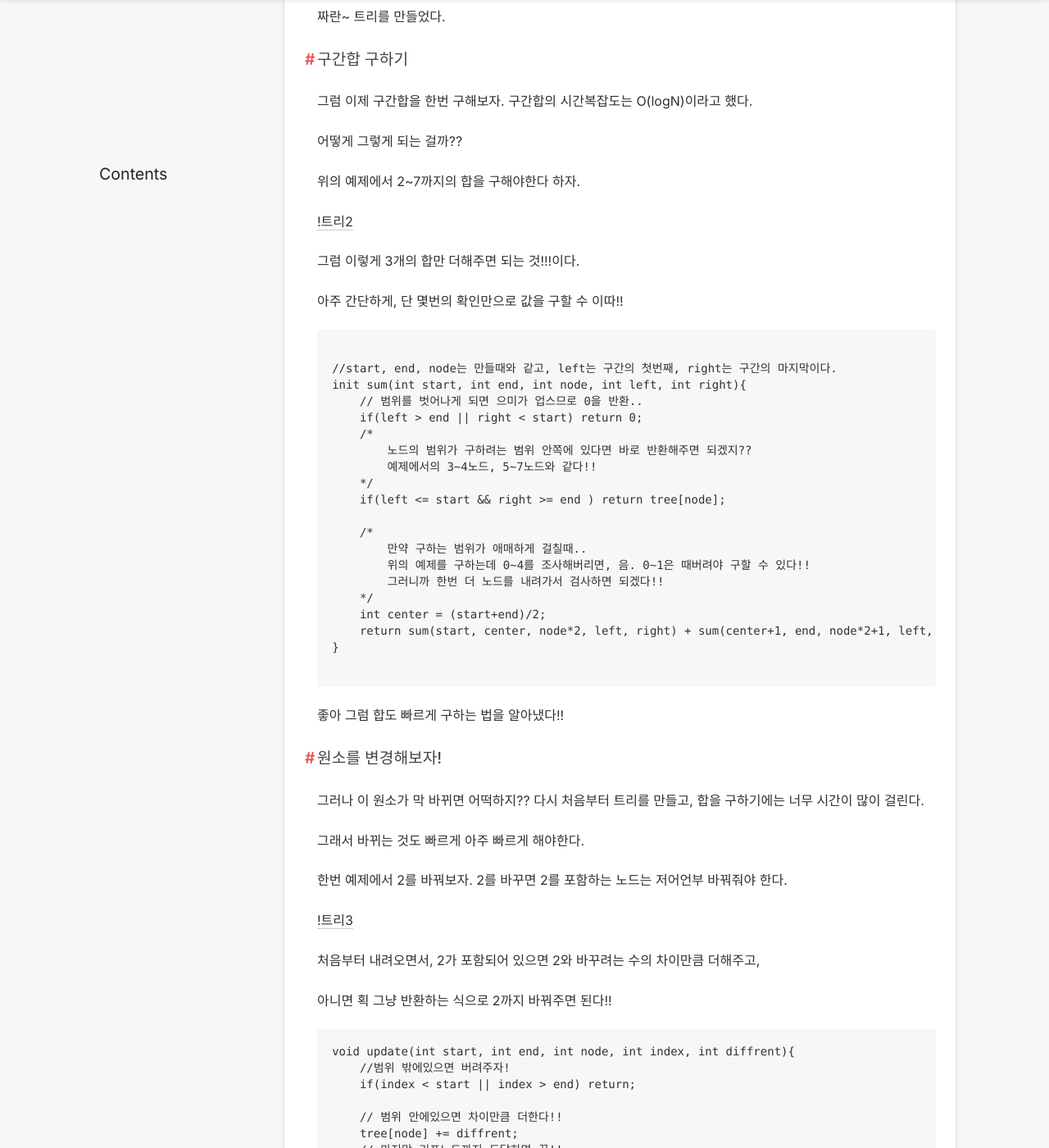
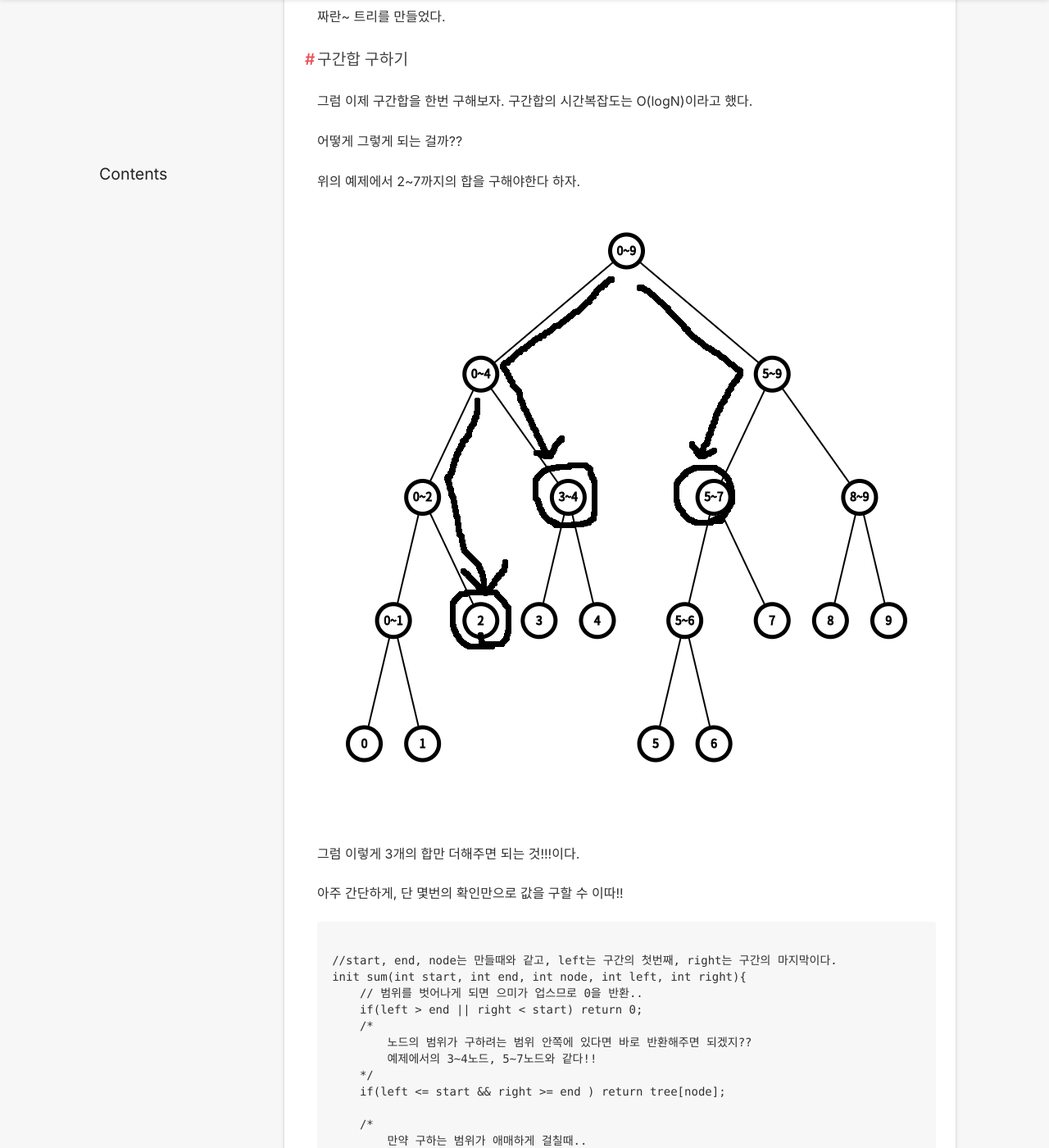
Before and after one commit to bini59/bini59.github.io, a Jekyll site: the page built from _posts/Datastructure/2021-03-27-segmentTree-1.md, in a window 1280 px wide and 1400 px high, scrolled down 2910 px. Shown: the whole window at 82% size. Built offline with Jekyll 4.4.1, drawn with Linux system fonts in a browser that asks for light colours; nearby versions of some CDN libraries; comment, search, counter and statistics services are not loaded.

Commit message:
Chore : Typo

```diff
--- a/_posts/Datastructure/2021-03-27-segmentTree-1.md
+++ b/_posts/Datastructure/2021-03-27-segmentTree-1.md
@@ -109,7 +109,7 @@ int init(int start, int end, int node){
 
 위의 예제에서 2~7까지의 합을 구해야한다 하자.
 
-[!트리2](/style/image/segementTree-2.png)
+![트리](/style/image/segmentTree-2.png)
 
 그럼 이렇게 3개의 합만 더해주면 되는 것!!!이다.
 
@@ -150,7 +150,7 @@ init sum(int start, int end, int node, int left, int right){
 한번 예제에서 2를 바꿔보자.
 2를 바꾸면 2를 포함하는 노드는 저어언부 바꿔줘야 한다.
 
-[!트리3](/style/image/segmentTree-3.png)
+![트리](/style/image/segmentTree-3.png)
 
 처음부터 내려오면서, 2가 포함되어 있으면 2와 바꾸려는 수의 차이만큼 더해주고,
 
```
